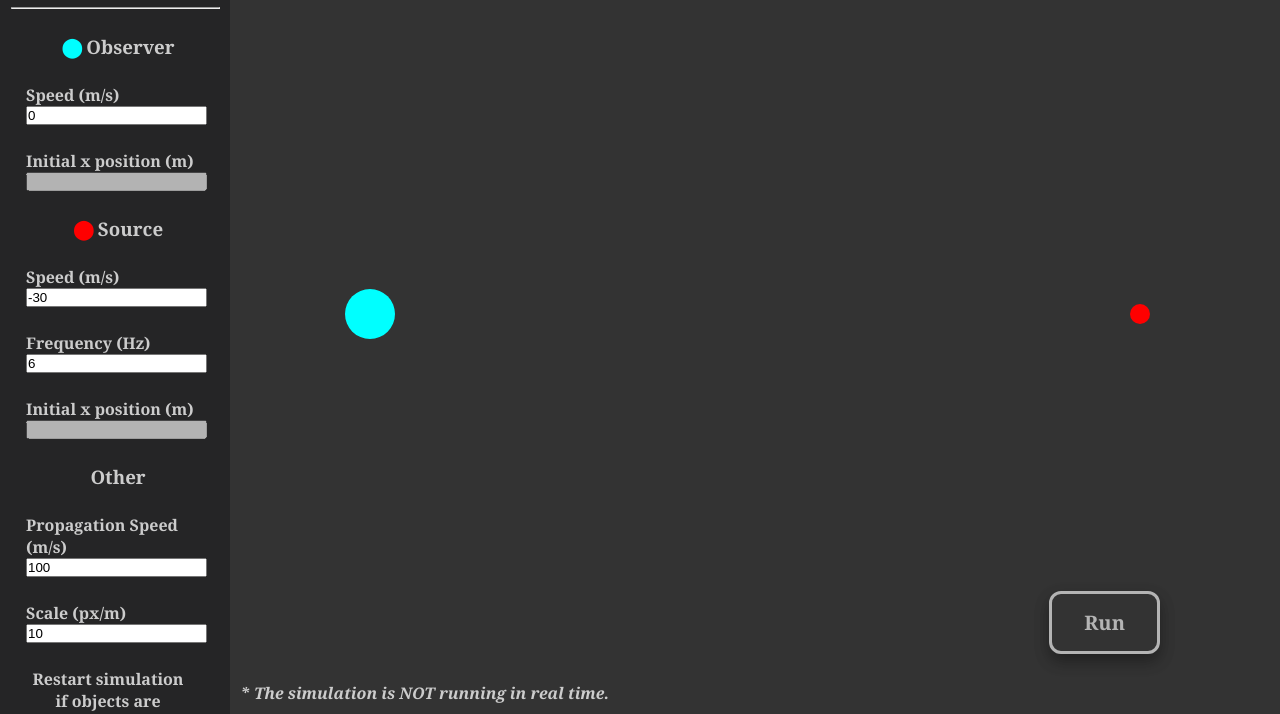
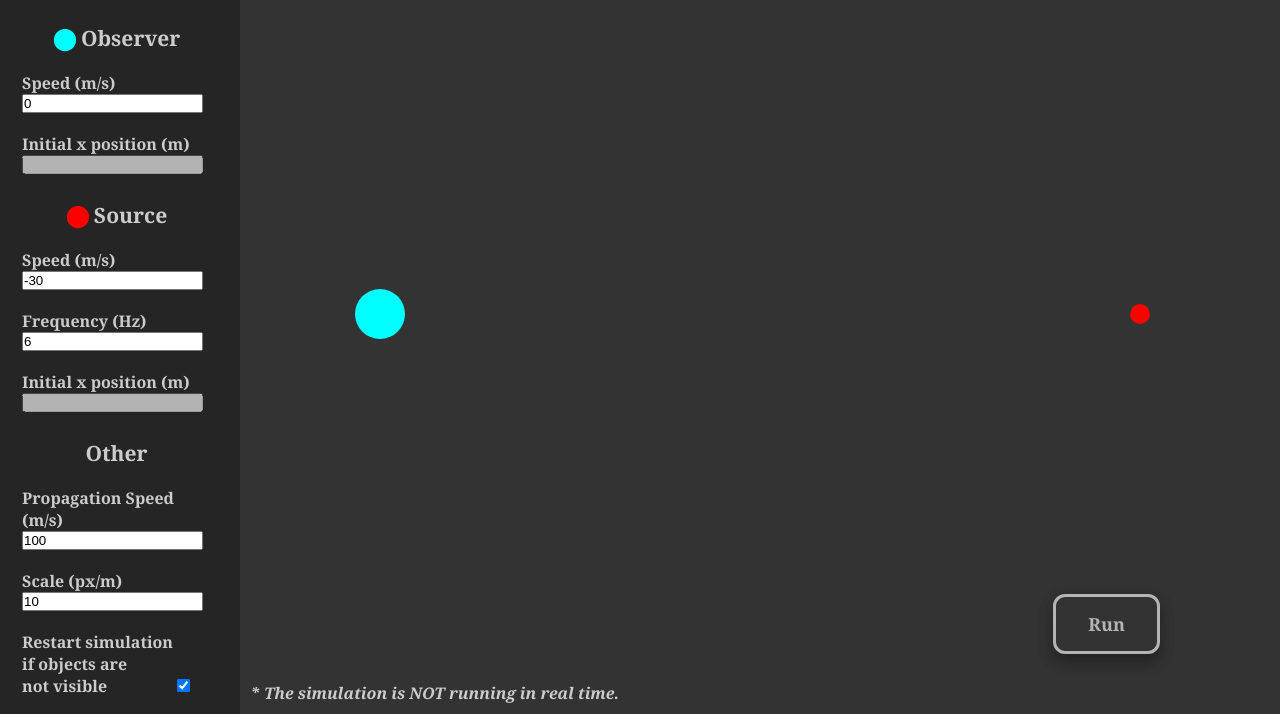
Before and after one commit to giann1s/doppler-effect-sim, a plain HTML site: page index.html in a window 1280 px wide. Shown: the part 86-800 px from the top of the page. Drawn offline with Linux system fonts and the light colour scheme.

Commit message:
Make page compatible with html full standards mode.

```diff
--- a/index.html
+++ b/index.html
@@ -1,3 +1,4 @@
+<!DOCTYPE html>
 <html lang="en">
     <head>
         <meta charset="UTF-8">
@@ -6,58 +7,86 @@
         <script src="main.js"></script>
     </head>
     <body class="body">
+
         <!-- Options -->
         <div id="options-wrapper" class="options-wrapper">
+
             <h1 class="options-label">Options</h1>
-            <center><hr></center>
-            <ul>
-                <!-- Observer Object -->
-                <li>
-                    <ul>
-                        <li><label><center><h3 id="observer-color-indicator">&#11044</h3> <h3>Observer</h3></label></center></li>
-                        <li><label for="observer-x-speed"><h4>Speed (m/s)</h4></label> <input type="number" id="observer-x-speed" value="0"></li>
-                        <li><label for="observer-custom-x"><h4>Initial x position (m)</h4></label><input type="number" id="observer-custom-x" disabled></li>
-                    </ul>
-                </li>
-                <!-- Source Object -->
-                <li>
-                    <ul>
-                        <li><center><label><h3 id="source-color-indicator">&#11044</h3> <h3 style="display:inline-block;">Source</h3></label></center></li>
-                        <li><label for="source-x-speed"><h4>Speed (m/s)</h4></label> <input type="number" value="0" id="source-x-speed"></li>
-                        <li><label for="source-frequency"><h4>Frequency (Hz)</h4></label> <input type="number" value="4" id="source-frequency" min="0"></li>
-                        <li><label for="source-custom-x"><h4>Initial x position (m)</h4></label><input type="number" id="source-custom-x" disabled></li>
-                    </ul>
-                </li>
 
-                <!-- Others -->
-                <li>
-                    <ul>
-                        <li><label><center><h3>Other</h3></label></center></li>
-                        <li><label for="prop-speed"><h4>Propagation Speed (m/s)</h4></label> <input type="number" id="prop-speed" min="1"></li>
-                        <li><label for="scale"><h4>Scale (px/m)</h4></label> <input type="number" id="scale" min="1"></li>
-                    </ul>
-                </li>
-                <li><center><h4>Restart simulation<br>if objects are<br>not visible</h4> <input type="checkbox" id="restart-if-not-vis" checked></center></li>
-                <li><center><h4><label>Set custom<br>initial positions</h4></label> <input type="checkbox" id="custom-positions"></center></li>
-            </ul>
+            <hr>
+
+            <!-- Observer Object -->
+            <div class="options-section">
+                <div class="section-title">
+                    <h3 id="observer-color-indicator">&#11044</h3> <h3>Observer</h3>
+                </div>
+                <div class="option">
+                    <label for="observer-x-speed"><h4>Speed (m/s)</h4></label> <input type="number" id="observer-x-speed" value="0">
+                </div>
+                <div class="option">
+                    <label for="observer-custom-x"><h4>Initial x position (m)</h4></label><input type="number" id="observer-custom-x" disabled>
+                </div>
+            </div>
+
+            <!-- Source Object -->
+            <div class="options-section">
+                <div class="section-title">
+                    <h3 id="source-color-indicator">&#11044</h3> <h3 style="display:inline-block;">Source</h3>
+                </div>
+                <div class="option">
+                    <label for="source-x-speed"><h4>Speed (m/s)</h4></label> <input type="number" value="0" id="source-x-speed">
+                </div>
+                <div class="option">
+                    <label for="source-frequency"><h4>Frequency (Hz)</h4></label> <input type="number" value="4" id="source-frequency" min="0">
+                </div>
+                <div class="option">
+                    <label for="source-custom-x"><h4>Initial x position (m)</h4></label><input type="number" id="source-custom-x" disabled>
+                </div>
+            </div>
+
+            <!-- Others -->
+            <div class="options-section">
+                <div class="section-title">
+                    <h3>Other</h3>
+                </div>
+                <div class="option">
+                    <label for="prop-speed"><h4>Propagation Speed (m/s)</h4></label> <input type="number" id="prop-speed" min="1">
+                </div>
+                <div class="option">
+                    <label for="scale"><h4>Scale (px/m)</h4></label> <input type="number" id="scale" min="1">
+                </div>
+                <div class="option">
+                    <h4>Restart simulation<br>if objects are<br>not visible</h4> <input type="checkbox" id="restart-if-not-vis" checked>
+                </div>
+                <div class="option">
+                    <h4><label>Set custom<br>initial positions</h4></label> <input type="checkbox" id="custom-positions">
+                </div>
+            </div>
+
         </div>
+
         <!-- Canvas -->
         <div class="canvas-wrapper">
             <canvas id="canvas" class="canvas"></canvas>
         </div>
+
         <!-- Time Indicator -->
         <div class="time">
             <h3 id="time-meter">Time elapsed (s): -</h3>
         </div>
+
         <!-- Observed Frequency -->
         <div class="observed-freq">
             <h3 id="observed-freq">Observed Frequency (Hz): -</h3>
         </div>
+
         <!-- Run/Stop button -->
         <div>
             <button id="run-button" class="run-button">Run</button>
         </div>
+
         <!-- Message -->
         <div class="message"><h4><i>* The simulation is NOT running in real time.</i></h4></div>
+
     </body>
 </html>
--- a/style.css
+++ b/style.css
@@ -1,10 +1,11 @@
 * {
     margin: 0px;
     padding: 0px;
+    list-style: none;
 }
 
 :root {
-    --opt_bar_width: 230px;
+    --opt_bar_width: 240px;
 }
 
 h1, h2, h3, h4, h5 {
@@ -14,47 +15,56 @@ h1, h2, h3, h4, h5 {
     user-select: none;
 }
 
+.options-label {
+    padding-top: 25px;
+    padding-bottom: 13px;
+    padding-left: 13px;
+    text-align: left;
+}
+
 hr {
     width: 90%;
     color: #cccccc;
-}
-
-h1, ul {
-    list-style-type: none;
-    margin-top: 25px;
-    margin-bottom: 25px;
-    margin-left: 13px;
-    margin-right: 10px;
-    user-select: none;
-}
-
-li {
-    margin-top: 25px;
-    margin-bottom: 25px
+    margin: auto;
 }
 
 .options-wrapper{
     float: left;
     width: var(--opt_bar_width);
-    height: 100%;
+    height: 100vh;
     background-color: #252526;
     overflow-y : scroll;
+}
+
+.options-section {
+    align-self: center;
+    padding-left: 22px;
+    padding-right: 29px;
+}
+
+.section-title {
+    margin-top: 26px;
+    text-align: center;
+    font-size: large;
+}
+
+.option {
+    margin-top: 20px;
+    margin-bottom: 20px;
+    font-size: medium;
 }
 
 .canvas-wrapper{
     float: right;
     width: calc(100% - var(--opt_bar_width));
-    height: 100%;
+    height: 100vh;
 }
 
 canvas {
+    display: block;
     background-color: #333333;
     width: 100%;
     height: 100%;
-}
-
-input {
-    size: 24;
 }
 
 .time {
@@ -85,7 +95,7 @@ input {
     padding: 15px 32px;
     font-family: Cambria;
     font-weight: bold;
-    font-size: 20;
+    font-size: large;
     background: none;
     border-radius: 12px;
     box-shadow: 0 8px 16px 0 rgba(0,0,0,0.2), 0 6px 16px 0 rgba(0,0,0,0.19);
```
